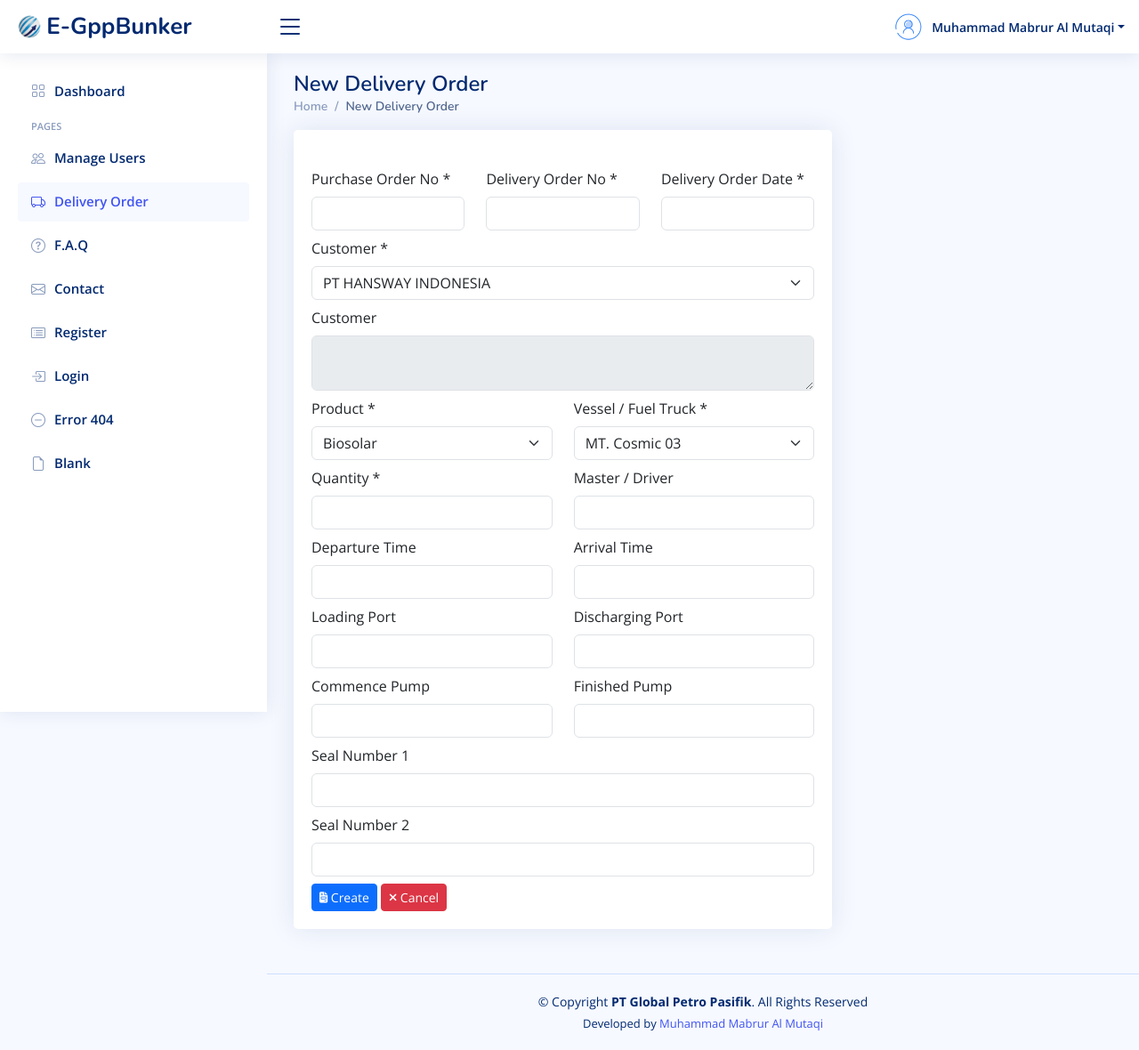
After one commit to Mabrural/egppbunker, a PHP site: page /egppbunker/tambah-delivery.php in a window 1280 px wide. The commit adds this page. Shown: the whole page at 89% size. Run offline with PHP 8.4, Linux system fonts and the light colour scheme; a user stored in the database is signed in; data comes from the database, SQL or seed files in the repository; both versions use the stored data as it was after the commit; some libraries are stand-ins or nearby versions.

Commit message:
verify_document.php sudah berhasil dibuat. pembuatan tampilan UI tambah-delivery.php on progress dan belum selesai dibuat

```diff
--- /dev/null
+++ b/armada.json
@@ -0,0 +1,5 @@
+[
+    "MT. Cosmic 03",
+    "TK. Selaras 01",
+    "Fuel Truck"
+]
--- a/layouts/head-css.php
+++ b/layouts/head-css.php
@@ -28,6 +28,7 @@
 
   <link rel="stylesheet" href="node_modules/@fortawesome/fontawesome-free/css/all.min.css">
 
+
   <!-- =======================================================
   * Template Name: NiceAdmin
   * Template URL: https://bootstrapmade.com/nice-admin-bootstrap-admin-html-template/
--- /dev/null
+++ b/product.json
@@ -0,0 +1,7 @@
+[
+    "Biosolar",
+    "Product B",
+    "Product C",
+    "Product D",
+    "Product E"
+]
--- /dev/null
+++ b/tambah-delivery.php
@@ -0,0 +1,273 @@
+<?php
+session_name("EGPPBUNKER_SESSION");
+session_start();
+
+if (!isset($_SESSION["login"])) {
+  header("Location: login.php");
+  exit;
+}
+
+
+    include "koneksi.php";
+    $id_user = $_SESSION["id_user"];
+    $nama = $_SESSION["nama"];
+    $level = $_SESSION['is_admin'];
+
+    $customer = query("SELECT * FROM customer");
+
+    // cek apakah tombol reset sudah ditekan atau belum
+    if (isset($_POST['register']) ) {
+
+        if(registrasi($_POST) > 0 ){
+
+            echo '<link rel="stylesheet" href="./sweetalert2.min.css"></script>';
+            echo '<script src="./sweetalert2.min.js"></script>';
+            echo "<script>
+            setTimeout(function () {
+                swal.fire({
+
+                    title               : 'Registration Successful',
+                    text                :  'Your new account has been created!',
+                    //footer              :  '',
+                    icon                : 'success',
+                    timer               : 2000,
+                    showConfirmButton   : true
+                });
+            },10);   setTimeout(function () {
+                window.location.href = 'manage-users.php'; //will redirect to your blog page (an ex: blog.html)
+            }, 2000); //will call the function after 2 secs
+            </script>";
+
+        } else {
+            echo mysqli_error($koneksi);
+        }
+
+    }
+
+?>
+
+<!DOCTYPE html>
+<html lang="en">
+
+<?php
+    include "layouts/head-css.php";
+?>
+
+<body>
+
+<?php
+    include "layouts/header.php";
+?>
+
+<?php
+    include "layouts/sidebar.php";
+?>
+
+  <main id="main" class="main">
+
+    <div class="pagetitle">
+      <h1>New Delivery Order</h1>
+      <nav>
+        <ol class="breadcrumb">
+          <li class="breadcrumb-item"><a href="index.php">Home</a></li>
+          <li class="breadcrumb-item active">New Delivery Order</li>
+        </ol>
+      </nav>
+    </div><!-- End Page Title -->
+
+
+    <section class="section">
+      <div class="row">
+        <div class="col-lg-8">
+
+            <div class="card">
+                <div class="card-body">
+                  <h5 class="card-title"></h5>
+
+                  <!-- Horizontal Form -->
+                  <form action="" method="post">
+
+                    <div class="row">
+                        <div class="col-lg-4 col-md-4 col-sm-12">
+                            <div class="mb-2">
+                                <label for="emp_no" class="form-label">Purchase Order No <span id="x">*</span></label>
+                                <input type="text" class="form-control" name="emp_no" id="emp_no" min="0" required>
+                            </div>
+                        </div>
+                        <div class="col-lg-4 col-md-4 col-sm-12">
+                            <div class="mb-2">
+                                <label for="emp_name" class="form-label">Delivery Order No <span id="x">*</span></label>
+                                <input type="text" class="form-control" name="emp_name" id="emp_name" required>
+                            </div>
+                        </div>
+                        <div class="col-lg-4 col-md-4 col-sm-12">
+                            <div class="mb-2">
+                                <label for="emp_name" class="form-label">Delivery Order Date <span id="x">*</span></label>
+                                <input type="text" class="form-control" name="emp_name" id="emp_name" required>
+                            </div>
+                        </div>
+                    </div>
+
+                    <div class="mb-2">
+                        <label for="customer_id" class="form-label">Customer <span id="x">*</span></label>
+                        <select name="customer_id" id="customer_id" class="form-select" required>
+                            <?php foreach($customer as $row) : ?>
+                                <option value="<?= $row['id_customer']?>"><?= $row['customer_name']?></option>
+                            <?php endforeach;?>
+                        </select>
+                    </div>
+
+                    <div class="mb-2">
+                        <label class="form-label">Customer </label>
+                        <textarea id="" class="form-control" disabled></textarea>
+                    </div>
+
+                    <div class="row">
+                        <div class="col-lg-6 col-md-6 col-sm-12">
+                            <div class="mb-2">
+                                <label for="product" class="form-label">Product <span id="x">*</span></label>
+                                <select name="product" id="product" class="form-select" required>
+
+                                </select>
+                            </div>
+
+                            <script>
+                                fetch('product.json')
+                                .then(response => response.json())
+                                .then(data => {
+                                    const productSelect = document.getElementById('product');
+                                    data.forEach(product => {
+                                        const option = document.createElement('option');
+                                        option.value = product;
+                                        option.textContent = product;
+                                        productSelect.appendChild(option);
+                                    });
+                                })
+                                .catch(error => console.error('Error fetching product data:', error));
+
+                            </script>
+                        </div>
+                        <div class="col-lg-6 col-md-6 col-sm-12">
+                            <div class="mb-2">
+                                <label for="armada" class="form-label">Vessel / Fuel Truck <span id="x">*</span></label>
+                                <select name="armada" id="armada" class="form-select" required>
+
+                                </select>
+                            </div>
+
+                            <script>
+                                fetch('armada.json')
+                                .then(response => response.json())
+                                .then(data => {
+                                    const armadaSelect = document.getElementById('armada');
+                                    data.forEach(armada => {
+                                        const option = document.createElement('option');
+                                        option.value = armada;
+                                        option.textContent = armada;
+                                        armadaSelect.appendChild(option);
+                                    });
+                                })
+                                .catch(error => console.error('Error fetching product data:', error));
+
+                            </script>
+                        </div>
+                    </div>
+                    <div class="row">
+                        <div class="col-lg-6 col-md-6 col-sm-12">
+                            <div class="mb-2">
+                                <label for="product" class="form-label">Quantity <span id="x">*</span></label>
+                                <input type="text" class="form-control" name="emp_name" id="emp_name" required>
+                            </div>
+                        </div>
+                        <div class="col-lg-6 col-md-6 col-sm-12">
+                            <div class="mb-2">
+                                <label for="product" class="form-label">Master / Driver </label>
+                                <input type="text" class="form-control" name="emp_name" id="emp_name" required>
+                            </div>
+                        </div>
+                    </div>
+                    <div class="row">
+                        <div class="col-lg-6 col-md-6 col-sm-12">
+                            <div class="mb-2">
+                                <label for="product" class="form-label">Departure Time </label>
+                                <input type="text" class="form-control" name="emp_name" id="emp_name" required>
+                            </div>
+                        </div>
+                        <div class="col-lg-6 col-md-6 col-sm-12">
+                            <div class="mb-2">
+                                <label for="product" class="form-label">Arrival Time </label>
+                                <input type="text" class="form-control" name="emp_name" id="emp_name" required>
+                            </div>
+                        </div>
+                    </div>
+                    <div class="row">
+                        <div class="col-lg-6 col-md-6 col-sm-12">
+                            <div class="mb-2">
+                                <label for="product" class="form-label">Loading Port </label>
+                                <input type="text" class="form-control" name="emp_name" id="emp_name" required>
+                            </div>
+                        </div>
+                        <div class="col-lg-6 col-md-6 col-sm-12">
+                            <div class="mb-2">
+                                <label for="product" class="form-label">Discharging Port </label>
+                                <input type="text" class="form-control" name="emp_name" id="emp_name" required>
+                            </div>
+                        </div>
+                    </div>
+                    <div class="row">
+                        <div class="col-lg-6 col-md-6 col-sm-12">
+                            <div class="mb-2">
+                                <label for="product" class="form-label">Commence Pump </label>
+                                <input type="text" class="form-control" name="emp_name" id="emp_name" required>
+                            </div>
+                        </div>
+                        <div class="col-lg-6 col-md-6 col-sm-12">
+                            <div class="mb-2">
+                                <label for="product" class="form-label">Finished Pump </label>
+                                <input type="text" class="form-control" name="emp_name" id="emp_name" required>
+                            </div>
+                        </div>
+                    </div>
+
+                    <div class="mb-2">
+                        <label for="product" class="form-label">Seal Number 1 </label>
+                        <input type="text" class="form-control" name="emp_name" id="emp_name" required>
+                    </div>
+                    <div class="mb-2">
+                        <label for="product" class="form-label">Seal Number 2 </label>
+                        <input type="text" class="form-control" name="emp_name" id="emp_name" required>
+                    </div>
+
+
+
+
+
+                    <div class="text-left">
+                      <button type="submit" class="btn btn-primary btn-sm" name="register"><i class="fa fa-file-invoice fa-sm"></i> Create</button>
+                      <a href="manage-delivery-order.php" class="btn btn-danger btn-sm"><i class="fa fa-times fa-sm"></i> Cancel</a>
+                    </div>
+                  </form><!-- End Horizontal Form -->
+
+                </div>
+              </div>
+
+        </div>
+      </div>
+    </section>
+
+
+
+  </main><!-- End #main -->
+
+<?php
+    include "layouts/footer.php";
+?>
+
+<?php
+    include "layouts/script-js.php";
+?>
+
+
+</body>
+
+</html>
--- a/verify_document.php
+++ b/verify_document.php
@@ -13,6 +13,7 @@ $id_do = isset($_GET['id_do']) ? intval($_GET['id_do']) : 0;
     <meta charset="UTF-8">
     <meta name="viewport" content="width=device-width, initial-scale=1.0">
     <title>Document Verification</title>
+    <link href="assets/img/favicon-gpp.png" rel="icon">
     <style>
         /* CSS langsung di dalam file PHP */
 
```
Also changed, not shown: egppbunker.sql (+4 -3 lines).
